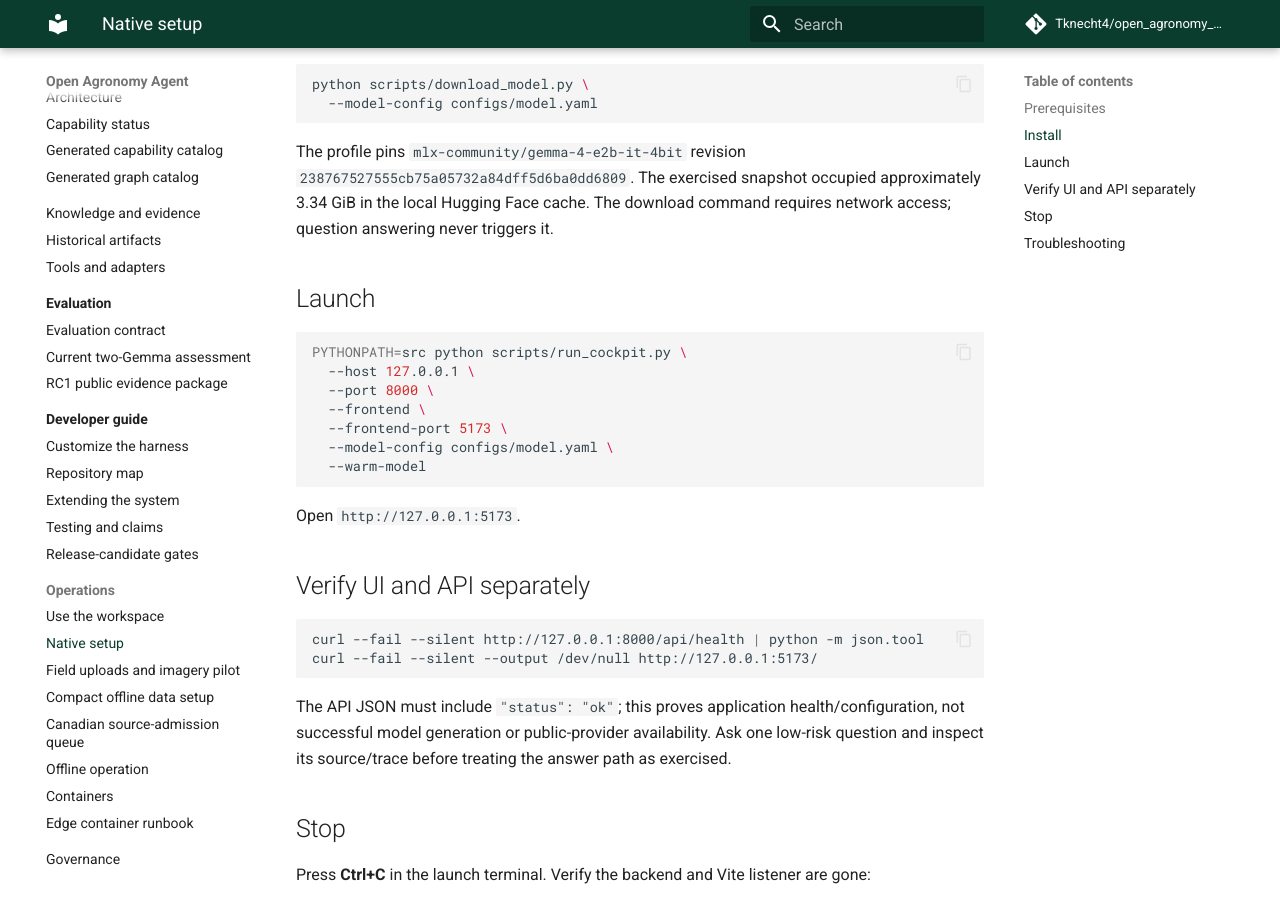
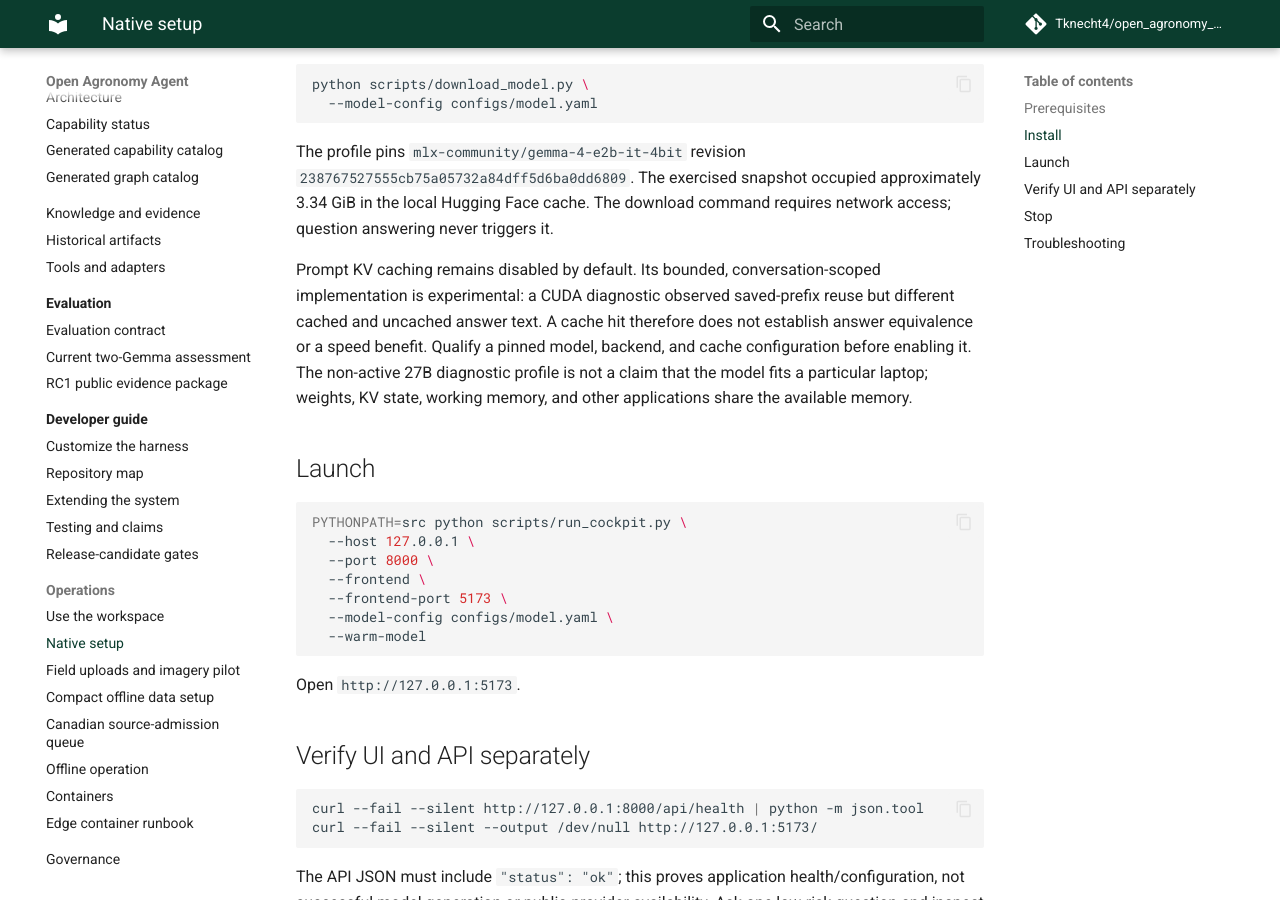
Before and after one commit to Tknecht4/open_agronomy_agent, an MkDocs documentation site: the page built from docs/public/operations/native-setup.md, in a window 1280 px wide and 900 px high, scrolled down 701 px. Built offline with MkDocs 1.6.1 and Material for MkDocs 9.7.7, drawn with Linux system fonts in a browser that asks for light colours; comment, search, counter and statistics services are not loaded.

Commit message:
Qualify bounded Qwen prefill and retain failed runtime evidence

````diff
--- a/docs/public/operations/native-setup.md
+++ b/docs/public/operations/native-setup.md
@@ -31,6 +31,14 @@ python scripts/download_model.py \
 ```
 
 The profile pins `mlx-community/gemma-4-e2b-it-4bit` revision `238767527555cb75a05732a84dff5d6ba0dd6809`. The exercised snapshot occupied approximately 3.34 GiB in the local Hugging Face cache. The download command requires network access; question answering never triggers it.
+
+Prompt KV caching remains disabled by default. Its bounded, conversation-scoped
+implementation is experimental: a CUDA diagnostic observed saved-prefix reuse
+but different cached and uncached answer text. A cache hit therefore does not
+establish answer equivalence or a speed benefit. Qualify a pinned model, backend,
+and cache configuration before enabling it. The non-active 27B diagnostic profile
+is not a claim that the model fits a particular laptop; weights, KV state, working
+memory, and other applications share the available memory.
 
 ## Launch
 
````
Also changed, not shown: docs/reviews/generalized-harness-implementation-20260928.md (+60 -0 lines), 2 other files.
